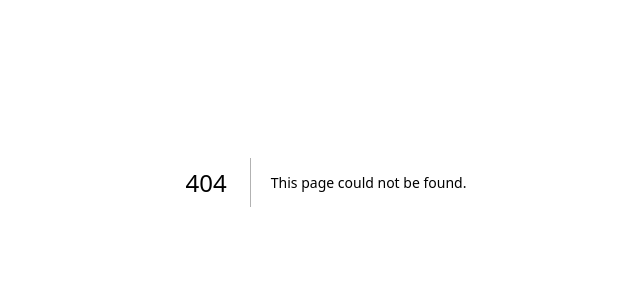
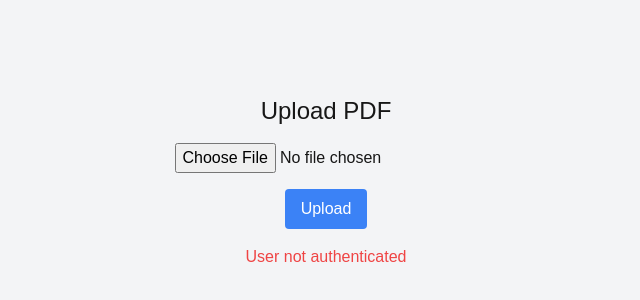
Before and after one commit to ThesisTrack/thesis-archiving, a Next.js app: page /uploadpdfpage in a window 1280 px wide. Before the commit this address had no page. Shown: the part 218-518 px from the top of the page, without its empty margins (314-954 px from the left). Built offline with nearby package versions, Linux system fonts and the light colour scheme; no server answers.

Commit message:
Implement PDF upload

```diff
--- a/package.json
+++ b/package.json
@@ -25,7 +25,8 @@
     "react-google-button": "^0.8.0",
     "react-icons": "^5.3.0",
     "tailwind-merge": "^2.5.2",
-    "tailwindcss-animate": "^1.0.7"
+    "tailwindcss-animate": "^1.0.7",
+    "uuid": "^10.0.0"
   },
   "devDependencies": {
     "eslint": "^8",
--- a/src/app/dashboard/page.jsx
+++ b/src/app/dashboard/page.jsx
@@ -1,6 +1,7 @@
 import { getServerAuthSession } from "@/server/auth";
 import { getServerSession } from "next-auth";
 import { redirect } from "next/navigation";
+
 
 const Dashboard = () => {
   const session = getServerAuthSession();
@@ -11,7 +12,10 @@ const Dashboard = () => {
     redirect('/login')
   }
 
-  return <h1>Helloasd</h1>;
+  return (
+   <h1>Hello</h1>
+  )
+
 };
 
 export default Dashboard;
--- a/src/app/layout.js
+++ b/src/app/layout.js
@@ -14,7 +14,7 @@ const geistMono = localFont({
 });
 
 export const metadata = {
-  title: "Create Next App",
+  title: "NEU-Library",
   description: "Generated by create next app",
 };
 
--- /dev/null
+++ b/src/app/uploadpdfpage/page.js
@@ -0,0 +1,11 @@
+'use client';
+import UploadPdf from '@/components/uploadpdf/uploadPdf';
+
+
+export default function UploadPage() {
+    return (
+      <div className="min-h-screen flex items-center justify-center bg-gray-100">
+        <UploadPdf/>
+      </div>
+    );
+  }
--- a/src/components/homebackgroundimg.js
+++ b/src/components/homebackgroundimg.js
@@ -1,4 +1,3 @@
-
 export  const backgroundImage  = {
     backgroundImage: 'url(new_era_university_qc_main_cover.png)',
     backgroundSize: 'cover',
--- /dev/null
+++ b/src/components/uploadpdf/uploadPdf.js
@@ -0,0 +1,102 @@
+import { createClient } from '@supabase/supabase-js';
+import { useState } from 'react';
+import { useEffect } from 'react';
+import { v4 as uuidv4 } from "uuid";
+
+
+const supabase = createClient(
+  process.env.NEXT_PUBLIC_SUPABASE_URL,
+  process.env.NEXT_PUBLIC_SUPABASE_ANON_KEY
+);
+
+export default function UploadPdf() {
+  const [userId, setUserId] = useState('');
+  const [file, setFile] = useState('');
+  const [errorMessage, setErrorMessage] = useState('');
+
+  const selectingFile = (e) => {
+    setFile(e.target.files[0]);
+  };
+
+  const getUser = async () => {
+    try {
+      const { data: { user } } = await supabase.auth.getUser()
+      if (user) {
+        setUserId(data.user.id);
+      } else {
+        setUserId('');
+        setErrorMessage('User not authenticated');
+      }
+    } catch (e) {
+      console.error(e);
+      setErrorMessage('Error retrieving user');
+    }
+  };
+
+  async function getUploadFile() {
+    const { data, error } = await supabase
+    .storage
+    .from('samples')
+    .list(userId + "/" , {
+      limit: 100,
+      offset: 0,
+      sortBy: { column: 'name', order: 'asc'
+      },
+    })
+
+    if (error) {
+      setErrorMessage("Error retrieving files: " + error.message);
+      console.log(error);
+    } else if (data) {
+      console.log("Uploaded files:", data);
+    }
+  }
+  const handleFileUpload = async () => {
+    if (!file) {
+      setErrorMessage('Please select a PDF file.');
+      return;
+    }
+
+    if (file.type !== 'application/pdf') {
+      setErrorMessage('Only PDF files are allowed.');
+      return;
+    }
+
+    const { data, error } = await supabase
+      .storage
+      .from('samples')
+      .upload(userId + "/" + uuidv4(), file)
+
+      if (data) {
+        console.log("File uploaded successfully:", data);
+        getUploadFile();
+      } else {
+        setErrorMessage(`Error uploading file: ${error.message}`);
+        console.error(error);
+      }
+    };
+
+  useEffect(() => {
+    getUser();
+  }, [userId])
+
+  return (
+    <div className="flex flex-col items-center">
+      <h2 className="text-2xl mb-4">Upload PDF</h2>
+      <input
+        type="file"
+        accept="application/pdf"
+        onChange={selectingFile}
+        className="mb-4"
+      />
+      <button
+        onClick={handleFileUpload}
+        className="bg-blue-500 text-white py-2 px-4 rounded"
+      >
+        Upload
+      </button>
+
+      {errorMessage && <p className="text-red-500 mt-4">{errorMessage}</p>}
+    </div>
+  );
+}
```
Also changed, not shown: src/app/page.js (+3 -5 lines), src/server/auth.js (line endings or trailing spaces), 1 other file (tests, documents, lock files or other folders).
